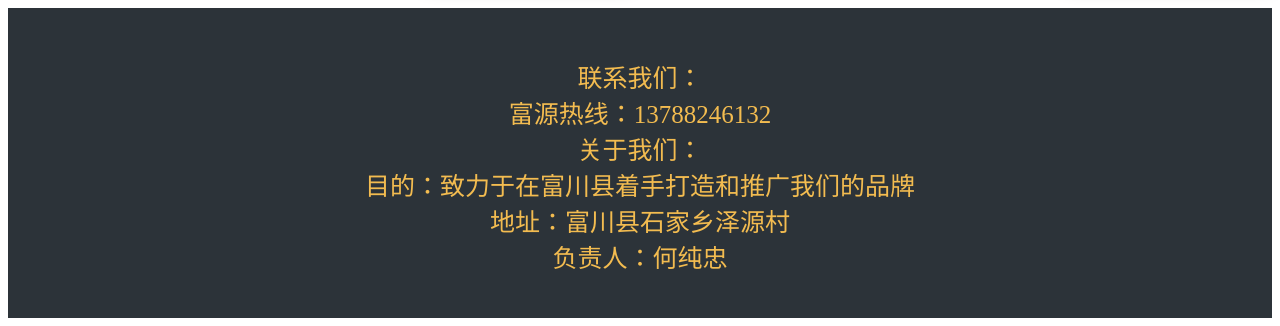
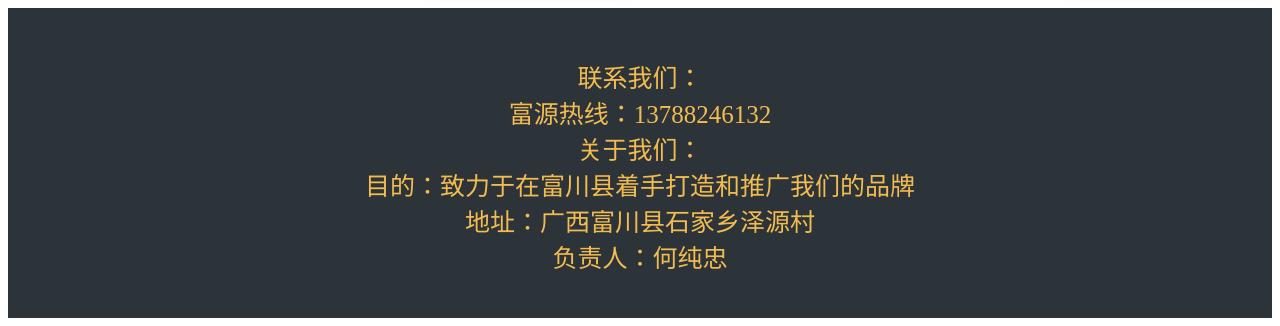
Before and after one commit to fuyuanzhuangxiu/fuyuanzhuangxiu.github.io, a plain HTML site: page index.html in a window 1280 px wide. Shown: the part 2756-3082 px from the top of the page. Drawn offline with Linux system fonts and the light colour scheme; a script that the page names is missing.

Commit message:
Update index.html

```diff
--- a/index.html
+++ b/index.html
@@ -138,7 +138,7 @@
             <li>
                 <li>关于我们：</li>
                 <li>目的：致力于在富川县着手打造和推广我们的品牌</li>
-                <li>地址：富川县石家乡泽源村</li>
+                <li>地址：广西富川县石家乡泽源村</li>
                 <li>负责人：何纯忠</li>
     </div>
 
```
